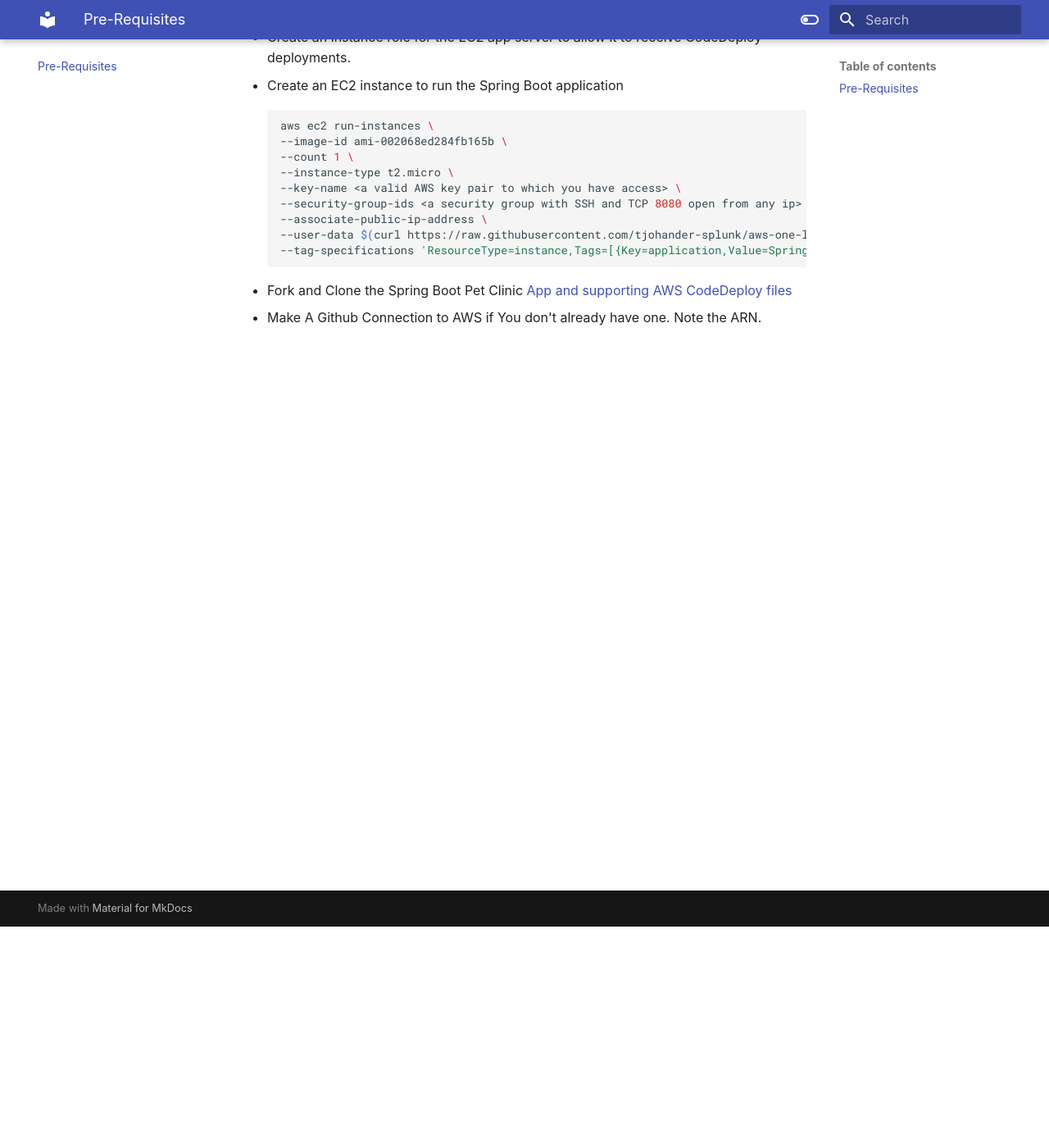
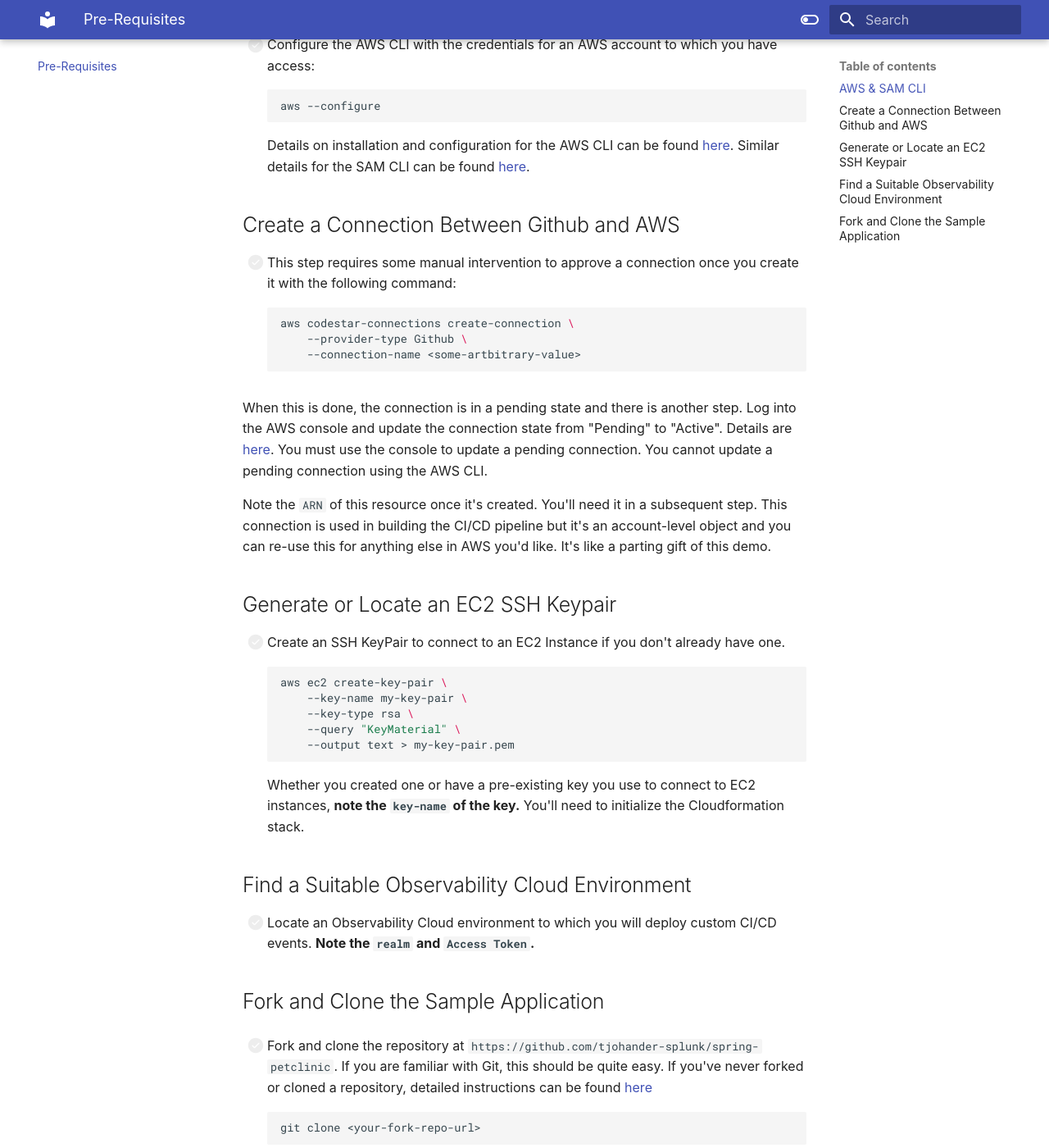
Before and after one commit to tjohander-splunk/o11y-custom-event-emitter, an MkDocs documentation site: the page built from docs/pre-reqs.md, in a window 1280 px wide and 1400 px high, scrolled down 270 px. Shown: the whole window at 82% size. Built offline with MkDocs 1.6.1 and Material for MkDocs 9.7.7, drawn with Linux system fonts in a browser that asks for light colours; some web fonts are replaced; some of the changed text lies outside the part shown.

Commit message:
Update to pre-reqs.md

````diff
--- a/docs/pre-reqs.md
+++ b/docs/pre-reqs.md
@@ -1,5 +1,52 @@
-#### Pre-Requisites
-* Install the [AWS CLI](https://docs.aws.amazon.com/cli/latest/userguide/getting-started-install.html) & [SAM CLI](https://docs.aws.amazon.com/serverless-application-model/latest/developerguide/serverless-sam-cli-install.html).
+# Pre-Requisites
+
+## AWS & SAM CLI
+- [ ] Install the [AWS CLI](https://docs.aws.amazon.com/cli/latest/userguide/getting-started-install.html) & [SAM CLI](https://docs.aws.amazon.com/serverless-application-model/latest/developerguide/serverless-sam-cli-install.html).
+- [ ] Configure the AWS CLI with the credentials for an AWS account to which you have access:
+```bash
+aws --configure
+```
+Details on installation and configuration for the AWS CLI can be found [here](https://docs.aws.amazon.com/cli/latest/userguide/cli-configure-quickstart.html).  Similar details for the SAM CLI can be found [here](https://docs.aws.amazon.com/serverless-application-model/latest/developerguide/serverless-sam-cli-install.html).
+
+## Create a Connection Between Github and AWS
+- [ ] This step requires some manual intervention to approve a connection once you create it with the following command:
+```bash
+aws codestar-connections create-connection \
+    --provider-type Github \
+    --connection-name <some-artbitrary-value>
+```
+
+When this is done, the connection is in a pending state and there is another step.  Log into the AWS console and update the connection state from "Pending" to "Active". Details are [here](https://docs.aws.amazon.com/dtconsole/latest/userguide/connections-update.html). You must use the console to update a pending connection. You cannot update a pending connection using the AWS CLI.
+
+Note the `ARN` of this resource once it's created.  You'll need it in a subsequent step.
+This connection is used in building the CI/CD pipeline but it's an account-level object and you can re-use this for anything else in AWS you'd like.  It's like a parting gift of this demo.
+
+## Generate or Locate an EC2 SSH Keypair
+
+- [ ] Create an SSH KeyPair to connect to an EC2 Instance if you don't already have one.
+```bash
+aws ec2 create-key-pair \
+    --key-name my-key-pair \
+    --key-type rsa \
+    --query "KeyMaterial" \
+    --output text > my-key-pair.pem
+```
+Whether you created one or have a pre-existing key you use to connect to EC2 instances, **note the `key-name` of the key.** You'll need to initialize the Cloudformation stack.
+
+## Find a Suitable Observability Cloud Environment
+- [ ] Locate an Observability Cloud environment to which you will deploy custom CI/CD events.  **Note the `realm` and `Access Token`.**
+
+## Fork and Clone the Sample Application
+
+- [ ] Fork and clone the repository at `https://github.com/tjohander-splunk/spring-petclinic`.
+  If you are familiar with Git, this should be quite easy.  If you've never forked or cloned a repository, detailed instructions can be found [here](https://docs.github.com/en/get-started/quickstart/fork-a-repo#forking-a-repository)
+```bash
+git clone <your-fork-repo-url>
+```
+For the purposes of this demo we will use [this](https://github.com/tjohander-splunk/spring-petclinic) Java/Spring Boot application.
+The actual application code is unchanged from the classic Spring authored application, but does include some additional files that AWS CodePipeline needs for this CI/CD workflow to execute properly. **Note your Github `org` and `repository` values.  They will be needed in a subsequent step.**
+
+
 * Create an instance role for the EC2 app server to allow it to receive CodeDeploy deployments.
 * Create an EC2 instance to run the Spring Boot application
 ```bash
@@ -14,4 +61,3 @@
 --tag-specifications 'ResourceType=instance,Tags=[{Key=application,Value=Spring-Pet-Clinic}]'
 ```
 * Fork and Clone the Spring Boot Pet Clinic [App and supporting AWS CodeDeploy files](https://github.com/tjohander-splunk/spring-petclinic)
-* Make A Github Connection to AWS if You don't already have one.  Note the ARN.
````
